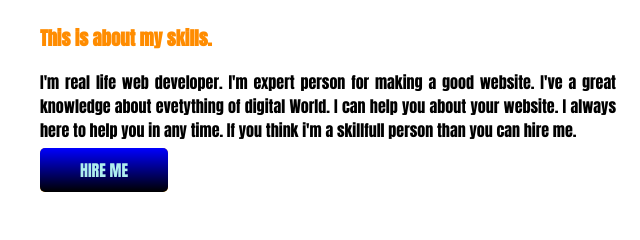
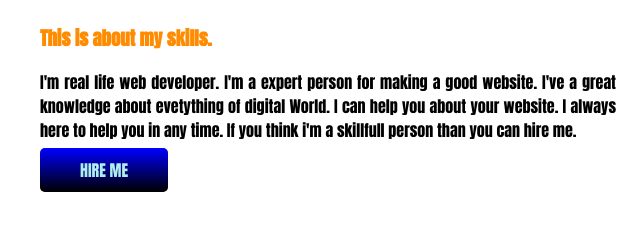
Before and after one commit to RobiulIslam1/4th-git-portfolio, a plain HTML site: page index.html in a window 1280 px wide. Shown: the part 291-531 px from the top of the page, 24-664 px from the left. Drawn offline with Linux system fonts and the light colour scheme.

Commit message:
changed p

```diff
--- a/index.html
+++ b/index.html
@@ -26,7 +26,7 @@
             <h1>Welcome To </h1>
             <h1><span class="p"> Robiul's Amaiging</span> World </h1>
             <h3>This is about my skills.</h3>
-            <p>I'm real life web developer. I'm expert person for making a good website. I've a great knowledge about
+            <p>I'm real life web developer. I'm a expert person for making a good website. I've a great knowledge about
                 evetything of digital World. I can help you about your website. I always here to help you in any time.
                 If
                 you think i'm a skillfull person than you can hire me. </p>
```
